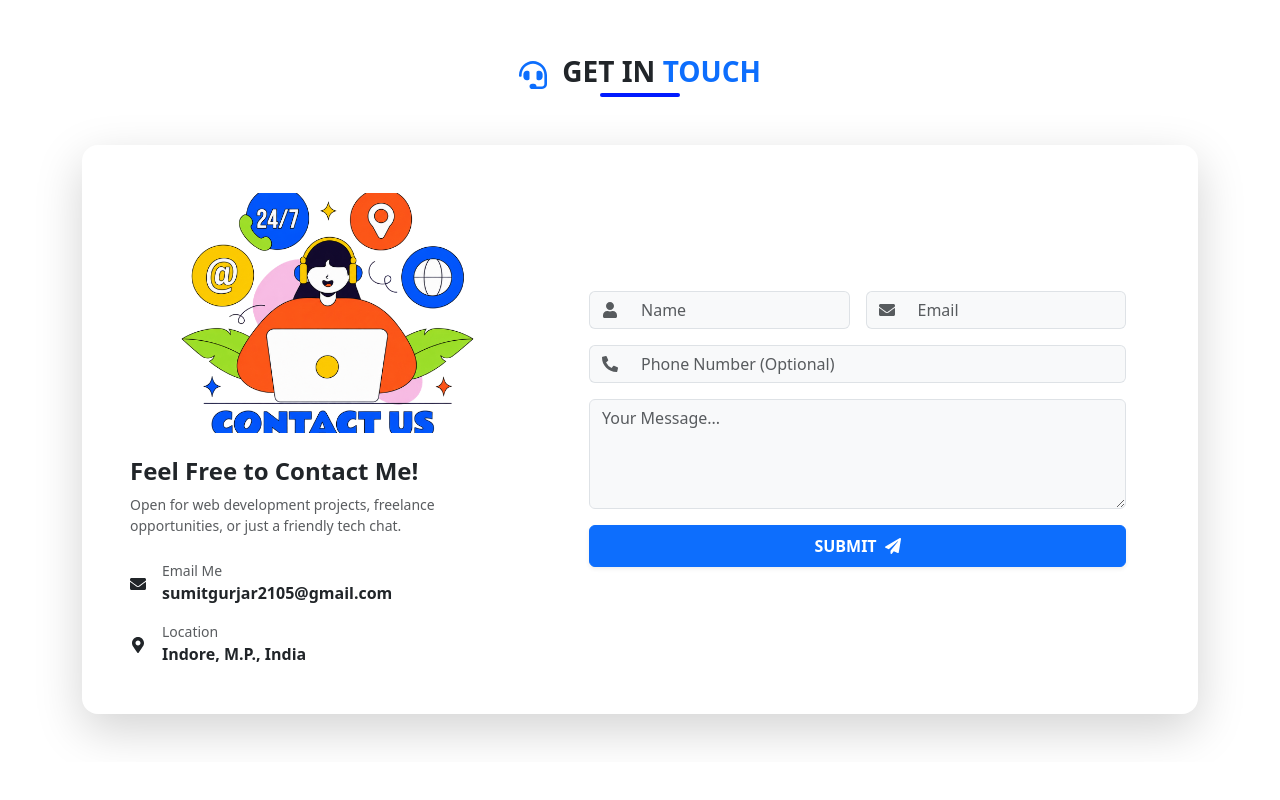
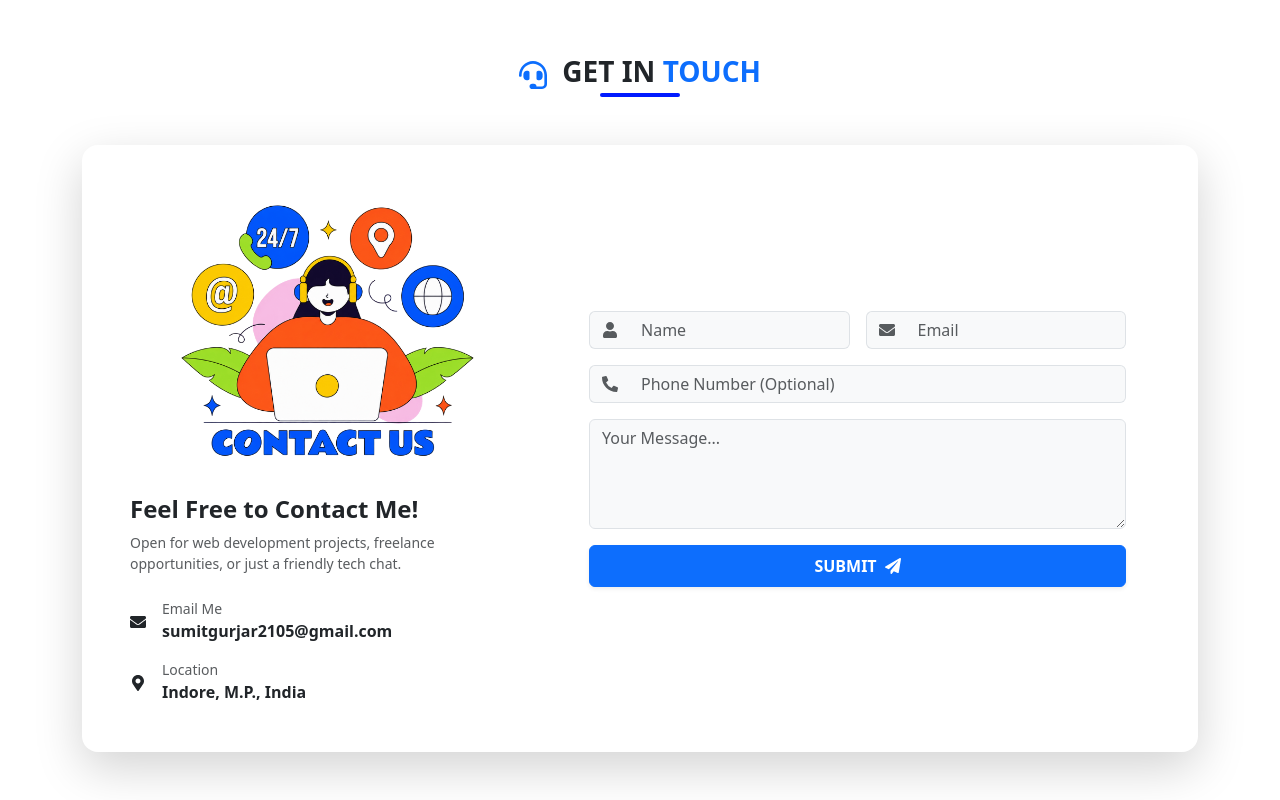
Before and after one commit to SumitGurjarTech21/my-portfolio-using-React, a React (Vite) app: page / in a window 1280 px wide. Shown: the part 3145-3945 px from the top of the page. Before the commit the page ends 3907 px from the top, so only its background shows below. Built offline with nearby package versions, Linux system fonts and the light colour scheme.

Commit message:
change URL

```diff
--- a/src/components/Contact.jsx
+++ b/src/components/Contact.jsx
@@ -52,7 +52,7 @@ const Contact = () => {
                     src={ContactImg}
                     alt="Contact Illustration"
                     className="img-fluid rounded-4 shadow-sx"
-                    style={{ maxHeight: '240px', width: '100%', objectFit: 'cover' }}
+                    style={{ maxHeight: '340px', width: '100%', objectFit: 'cover' }}
                   />
                 </div>
                 <h4 className="fw-bold mb-2">Feel Free to Contact Me!</h4>
--- a/src/index.css
+++ b/src/index.css
@@ -192,6 +192,8 @@ body.dark-mode .project-card:hover {
 .contact-illustration:hover{
    transform: scale(1.02);
 }
+
+
 /* Infinite Marquee Animation Container */
 .marquee-track {
   width: max-content;
```
